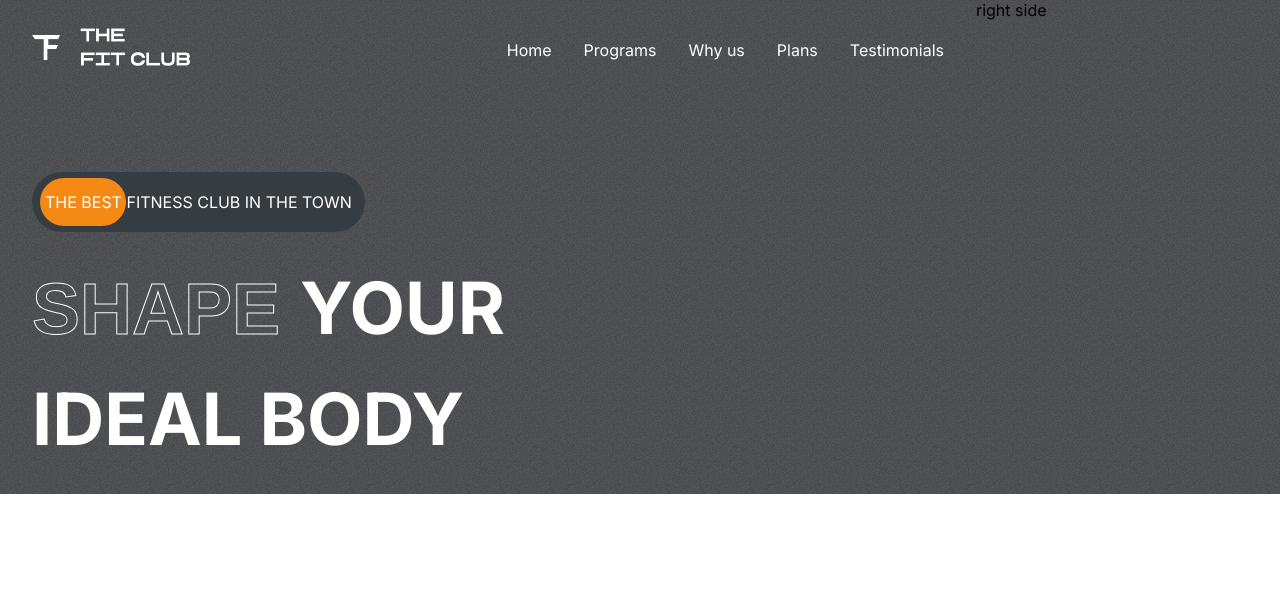
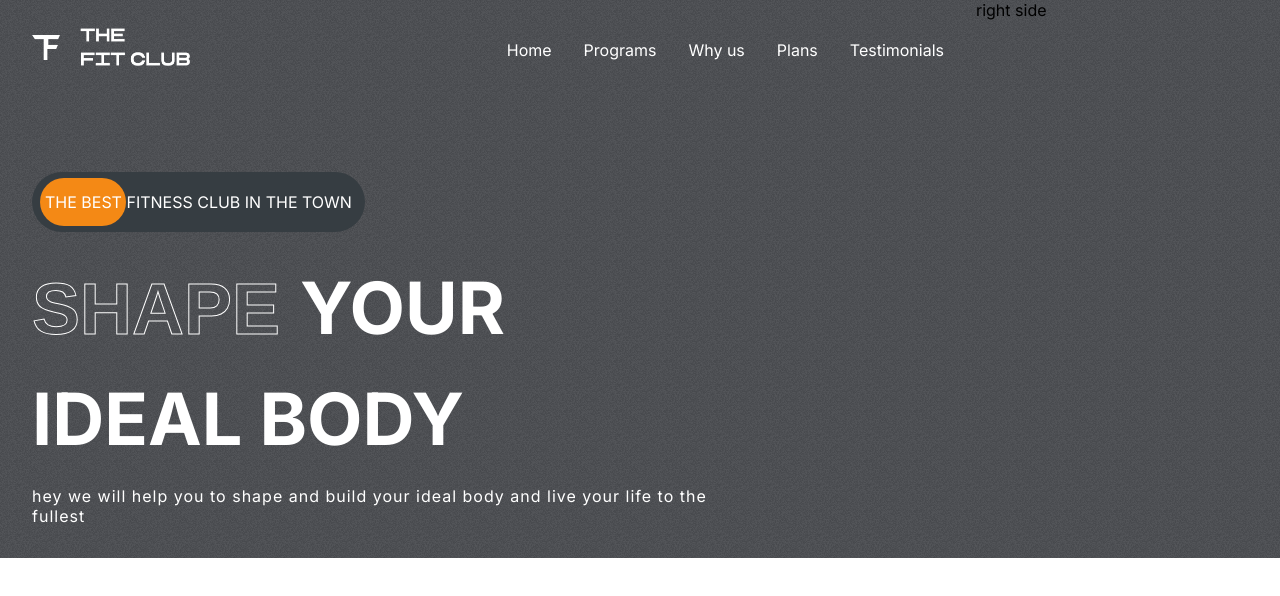
Before and after one commit to pallab17/Fithelp.o, a React (Create React App) app: page / in a window 1280 px wide. Shown: the top 596 px of the page. Built offline with nearby package versions, Linux system fonts and the light colour scheme.

Commit message:
files updated

```diff
--- a/src/components/Hero/Hero.css
+++ b/src/components/Hero/Hero.css
@@ -60,3 +60,10 @@
     text-overflow: inherit;
 
 }
+.hero-text>div:nth-of-type(3){
+    font-size: 1rem;
+    font-weight: 200;
+    text-transform: none;
+    letter-spacing: 1px;
+    width: 80%;
+}
--- a/src/components/Hero/Hero.jsx
+++ b/src/components/Hero/Hero.jsx
@@ -21,6 +21,9 @@ const Hero = () => {
           <div>
           <span>Ideal Body</span>
           </div>
+          <div>
+          <span>hey we will help you to shape and build your ideal body and live  your life to the fullest</span>
+          </div>
         </div>
       </div>
 
```
